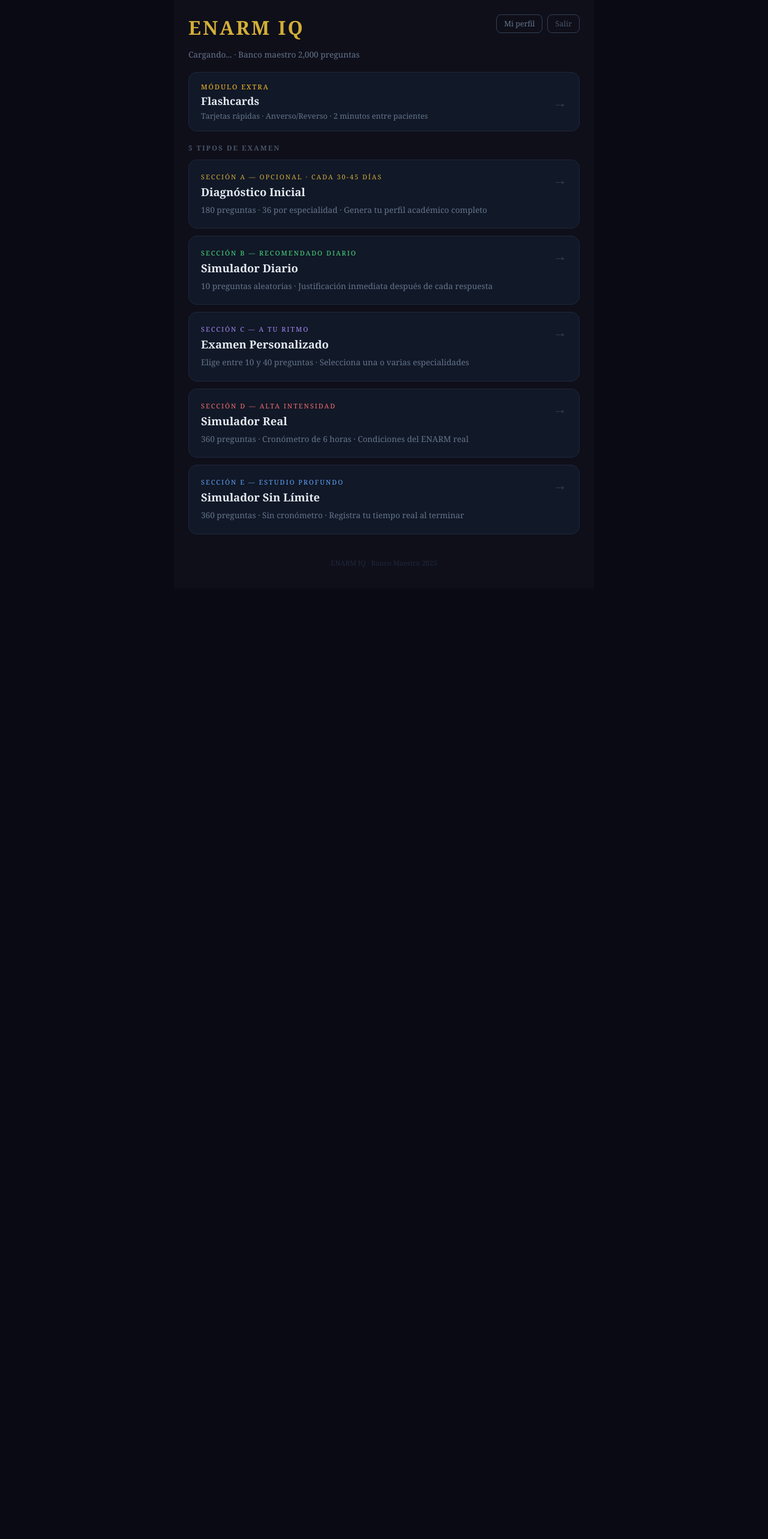
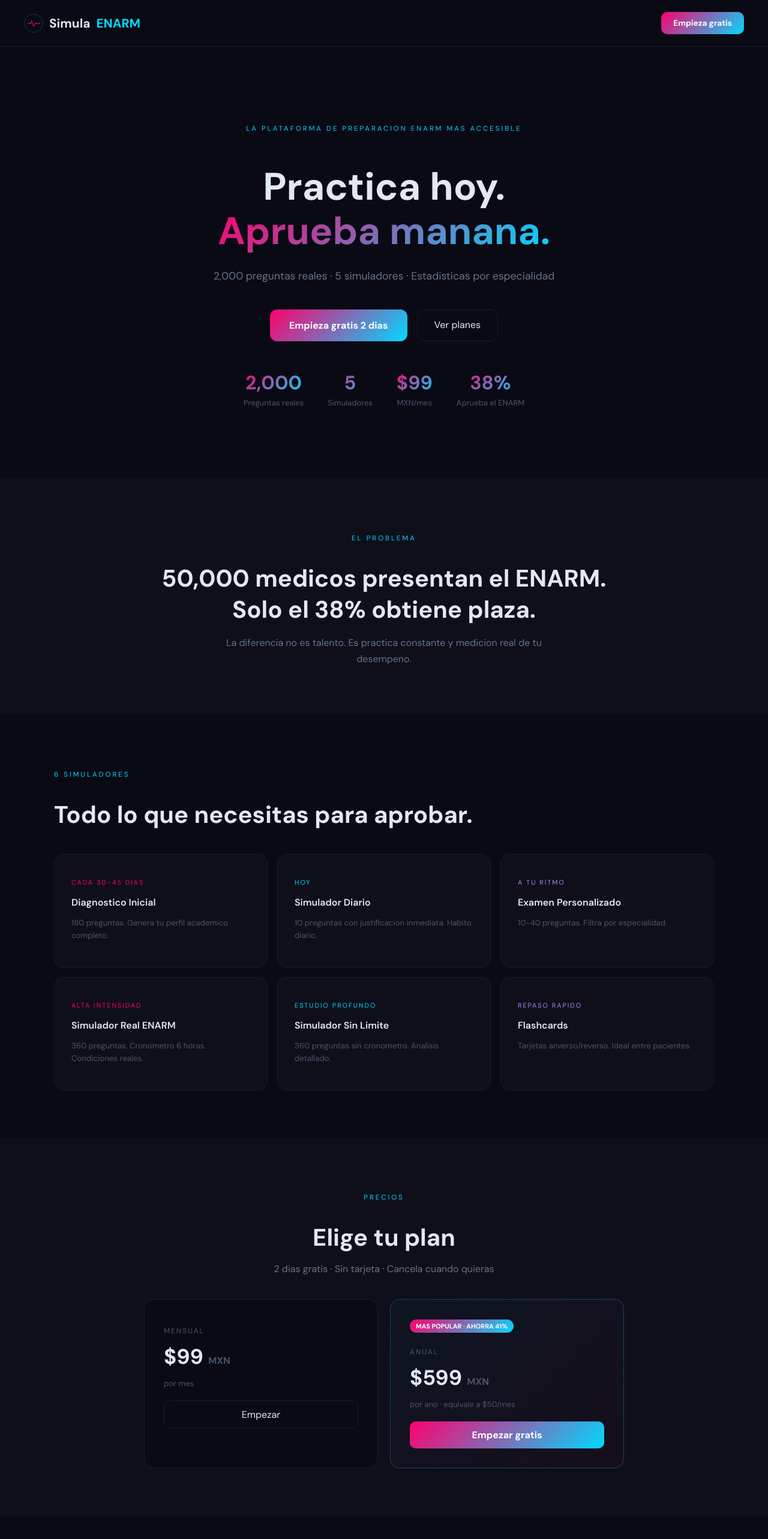
Before and after one commit to cmoraleswest/enarm-iq-pro, a Next.js app: page / in a window 1280 px wide. Shown: the top 2566 px of the page at 60% size. Before the commit the page ends 981 px from the top, so only its background shows below. Built offline with nearby package versions, Linux system fonts and the light colour scheme; no server answers.

Commit message:
feat: landing en raiz, dashboard en /home

```diff
--- a/app/page.tsx
+++ b/app/page.tsx
@@ -1,164 +1,110 @@
-'use client'
+import { cookies } from "next/headers"
+import { redirect } from "next/navigation"
 
-import { useState, useEffect } from 'react'
-import { useRouter } from 'next/navigation'
-import { TRIAL_MS } from '@/lib/constants'
-
-interface UserInfo {
-  uid:      string
-  email:    string
-  isPaid:   boolean
-  daysLeft: number
+export const metadata = {
+  title: "Simula ENARM — Practica hoy. Aprueba manana.",
+  description: "Preparate para el ENARM con 2,000 preguntas reales y 5 simuladores. Desde 99 MXN/mes.",
 }
 
-const EXAM_MODULES = [
-  {
-    id:       'diagnostico',
-    section:  'A',
-    title:    'Diagnóstico Inicial',
-    desc:     '180 preguntas · 36 por especialidad · Genera tu perfil académico completo',
-    color:    '#D4AF37',
-    href:     '/exams/diagnostico',
-    tag:      'OPCIONAL · CADA 30-45 DÍAS',
-  },
-  {
-    id:       'diario',
-    section:  'B',
-    title:    'Simulador Diario',
-    desc:     '10 preguntas aleatorias · Justificación inmediata después de cada respuesta',
-    color:    '#4ade80',
-    href:     '/exams/diario',
-    tag:      'RECOMENDADO DIARIO',
-  },
-  {
-    id:       'personalizado',
-    section:  'C',
-    title:    'Examen Personalizado',
-    desc:     'Elige entre 10 y 40 preguntas · Selecciona una o varias especialidades',
-    color:    '#a78bfa',
-    href:     '/exams/personalizado',
-    tag:      'A TU RITMO',
-  },
-  {
-    id:       'simulador_real',
-    section:  'D',
-    title:    'Simulador Real',
-    desc:     '360 preguntas · Cronómetro de 6 horas · Condiciones del ENARM real',
-    color:    '#f87171',
-    href:     '/exams/simulador-real',
-    tag:      'ALTA INTENSIDAD',
-  },
-  {
-    id:       'simulador_libre',
-    section:  'E',
-    title:    'Simulador Sin Límite',
-    desc:     '360 preguntas · Sin cronómetro · Registra tu tiempo real al terminar',
-    color:    '#60a5fa',
-    href:     '/exams/simulador-libre',
-    tag:      'ESTUDIO PROFUNDO',
-  },
-]
-
-export default function DashboardPage() {
-  const router = useRouter()
-  const [userInfo, setUserInfo]   = useState<UserInfo | null>(null)
-  const [loggingOut, setLoggingOut] = useState(false)
-
-  useEffect(() => {
-    try {
-      const raw = localStorage.getItem('enarm_user_info')
-      if (raw) setUserInfo(JSON.parse(raw) as UserInfo)
-    } catch { /* sin datos previos */ }
-  }, [])
-
-  const handleLogout = async () => {
-    setLoggingOut(true)
-    await fetch('/api/auth', { method: 'DELETE' })
-    localStorage.removeItem('enarm_user_info')
-    router.push('/login')
-    router.refresh()
+export default async function Root() {
+  const cookieStore = await cookies()
+  const session = cookieStore.get("enarm_sess")
+  if (session) redirect("/home")
+  return <Landing />
 }
 
-  const daysLeft  = userInfo?.daysLeft ?? 0
-  const isDemo    = !userInfo?.isPaid
-  const trialPct  = Math.max(0, Math.min(100, (daysLeft / (TRIAL_MS / 86400000)) * 100))
+function Landing() {
+  return (
+    <main style={{background:"#0a0a14",color:"#e2e8f0",fontFamily:"DM Sans,Arial,sans-serif",minHeight:"100vh"}}>
+      <nav style={{display:"flex",justifyContent:"space-between",alignItems:"center",padding:"20px 40px",borderBottom:"1px solid #1a1a2e",position:"sticky",top:0,background:"#0a0a14",zIndex:100}}>
+        <div style={{display:"flex",alignItems:"center",gap:10,fontSize:"1.3rem",fontWeight:700}}>
+          <svg width="32" height="32" viewBox="0 0 80 80"><circle cx="40" cy="40" r="38" fill="none" stroke="#00d9ff" strokeWidth="2" opacity="0.3"/><path d="M 15 40 L 28 40 L 32 28 L 40 52 L 48 40 L 65 40" fill="none" stroke="#ff006e" strokeWidth="2.5" strokeLinecap="round" strokeLinejoin="round"/><circle cx="28" cy="40" r="2.5" fill="#ff006e"/><circle cx="48" cy="40" r="2.5" fill="#ff006e"/><circle cx="65" cy="40" r="2.5" fill="#ff006e"/></svg>
+          Simula<span style={{color:"#00d9ff"}}>ENARM</span>
+        </div>
+        <a href="/register" style={{background:"linear-gradient(135deg,#ff006e,#00d9ff)",color:"#fff",border:"none",padding:"10px 20px",borderRadius:10,fontSize:"0.85rem",fontWeight:700,cursor:"pointer",textDecoration:"none"}}>Empieza gratis</a>
+      </nav>
 
-  return (
-    <main style={S.main}>
-      {/* Header */}
-      <div style={{ display: 'flex', justifyContent: 'space-between', alignItems: 'flex-start', marginBottom: 4 }}>
-        <h1 style={S.logo}>ENARM IQ</h1>
-        <div style={{ display: 'flex', gap: 8 }}>
-          <button onClick={() => router.push('/perfil')} style={S.btnGhost}>Mi perfil</button>
-          <button onClick={handleLogout} disabled={loggingOut} style={{ ...S.btnGhost, color: '#475569' }}>
-            {loggingOut ? '...' : 'Salir'}
-          </button>
+      <section style={{minHeight:"90vh",display:"flex",alignItems:"center",justifyContent:"center",padding:"80px 24px",textAlign:"center"}}>
+        <div style={{maxWidth:800}}>
+          <p style={{color:"#00d9ff",fontSize:"0.72rem",letterSpacing:3,marginBottom:16}}>LA PLATAFORMA DE PREPARACION ENARM MAS ACCESIBLE</p>
+          <h1 style={{fontSize:"clamp(2.5rem,6vw,4rem)",fontWeight:700,lineHeight:1.15,marginBottom:24}}>
+            Practica hoy.<br/>
+            <span style={{background:"linear-gradient(135deg,#ff006e,#00d9ff)",WebkitBackgroundClip:"text",WebkitTextFillColor:"transparent"}}>Aprueba manana.</span>
+          </h1>
+          <p style={{fontSize:"1.1rem",color:"#64748b",marginBottom:40,lineHeight:1.7}}>2,000 preguntas reales · 5 simuladores · Estadisticas por especialidad</p>
+          <div style={{display:"flex",gap:16,justifyContent:"center",flexWrap:"wrap",marginBottom:48}}>
+            <a href="/register" style={{background:"linear-gradient(135deg,#ff006e,#00d9ff)",color:"#fff",border:"none",padding:"16px 32px",borderRadius:12,fontSize:"1rem",fontWeight:700,cursor:"pointer",textDecoration:"none"}}>Empieza gratis 2 dias</a>
+            <a href="#precios" style={{background:"transparent",color:"#e2e8f0",border:"1px solid #1a1a2e",padding:"14px 28px",borderRadius:12,fontSize:"1rem",textDecoration:"none"}}>Ver planes</a>
+          </div>
+          <div style={{display:"flex",gap:40,justifyContent:"center",flexWrap:"wrap"}}>
+            {[["2,000","Preguntas reales"],["5","Simuladores"],["$99","MXN/mes"],["38%","Aprueba el ENARM"]].map(([n,l])=>(
+              <div key={l} style={{textAlign:"center"}}>
+                <div style={{fontSize:"2rem",fontWeight:700,background:"linear-gradient(135deg,#ff006e,#00d9ff)",WebkitBackgroundClip:"text",WebkitTextFillColor:"transparent"}}>{n}</div>
+                <div style={{color:"#475569",fontSize:"0.82rem",marginTop:4}}>{l}</div>
+              </div>
+            ))}
           </div>
         </div>
-      <p style={{ color: '#64748b', fontSize: '0.85rem', marginBottom: 20 }}>
-        {userInfo?.email ?? 'Cargando...'} · Banco maestro 2,000 preguntas
-      </p>
+      </section>
 
-      {/* Banner trial */}
-      {isDemo && userInfo && (
-        <div style={{ backgroundColor: '#0f172a', border: '1px solid #1e3a5f', borderRadius: 12, padding: '14px 18px', marginBottom: 24, display: 'flex', justifyContent: 'space-between', alignItems: 'center' }}>
-          <div>
-            <p style={{ color: '#60a5fa', fontSize: '0.72rem', letterSpacing: '1px', margin: '0 0 3px 0' }}>◉ PERÍODO DE PRUEBA</p>
-            <p style={{ color: '#94a3b8', fontSize: '0.85rem', margin: 0 }}>
-              {daysLeft <= 0 ? 'Tu prueba ha expirado' : `${daysLeft} día${daysLeft !== 1 ? 's' : ''} restante${daysLeft !== 1 ? 's' : ''}`}
-            </p>
+      <section style={{background:"#0f0f1a",padding:"80px 24px",textAlign:"center"}}>
+        <p style={{color:"#00d9ff",fontSize:"0.72rem",letterSpacing:3,marginBottom:12}}>EL PROBLEMA</p>
+        <h2 style={{fontSize:"clamp(1.8rem,4vw,2.5rem)",fontWeight:700,marginBottom:16}}>50,000 medicos presentan el ENARM.<br/>Solo el 38% obtiene plaza.</h2>
+        <p style={{color:"#64748b",maxWidth:600,margin:"0 auto",lineHeight:1.7}}>La diferencia no es talento. Es practica constante y medicion real de tu desempeno.</p>
+      </section>
+
+      <section style={{padding:"80px 24px"}}>
+        <div style={{maxWidth:1100,margin:"0 auto"}}>
+          <p style={{color:"#00d9ff",fontSize:"0.72rem",letterSpacing:3,marginBottom:12}}>6 SIMULADORES</p>
+          <h2 style={{fontSize:"clamp(1.8rem,4vw,2.5rem)",fontWeight:700,marginBottom:40}}>Todo lo que necesitas para aprobar.</h2>
+          <div style={{display:"grid",gridTemplateColumns:"repeat(auto-fit,minmax(300px,1fr))",gap:16}}>
+            {[["#ff006e","CADA 30-45 DIAS","Diagnostico Inicial","180 preguntas. Genera tu perfil academico completo."],["#00d9ff","HOY","Simulador Diario","10 preguntas con justificacion inmediata. Habito diario."],["#a78bfa","A TU RITMO","Examen Personalizado","10-40 preguntas. Filtra por especialidad."],["#ff006e","ALTA INTENSIDAD","Simulador Real ENARM","360 preguntas. Cronometro 6 horas. Condiciones reales."],["#00d9ff","ESTUDIO PROFUNDO","Simulador Sin Limite","360 preguntas sin cronometro. Analisis detallado."],["#a78bfa","REPASO RAPIDO","Flashcards","Tarjetas anverso/reverso. Ideal entre pacientes."]].map(([c,t,ti,d])=>(
+              <div key={ti as string} style={{background:"#0f0f1a",border:"1px solid #1a1a2e",borderRadius:16,padding:28}}>
+                <p style={{color:c as string,fontSize:"0.68rem",letterSpacing:2,marginBottom:8}}>{t}</p>
+                <h3 style={{fontSize:"1rem",fontWeight:600,marginBottom:8}}>{ti}</h3>
+                <p style={{color:"#475569",fontSize:"0.83rem",lineHeight:1.6}}>{d}</p>
               </div>
-          <div style={{ textAlign: 'right' }}>
-            <div style={{ color: '#3b82f6', fontSize: '1.6rem', fontWeight: 'bold', lineHeight: 1 }}>{daysLeft}</div>
-            <div style={{ color: '#475569', fontSize: '0.65rem' }}>días</div>
+            ))}
           </div>
         </div>
-      )}
+      </section>
 
-      {/* Flashcards rápidas */}
-      <div style={{ backgroundColor: '#111827', borderRadius: 14, padding: '16px 20px', marginBottom: 16, border: '1px solid #1e293b', display: 'flex', justifyContent: 'space-between', alignItems: 'center', cursor: 'pointer' }}
-        onClick={() => router.push('/flashcards')}>
-        <div>
-          <p style={{ color: '#fbbf24', fontSize: '0.7rem', letterSpacing: '2px', margin: '0 0 4px 0' }}>MÓDULO EXTRA</p>
-          <h3 style={{ color: '#e2e8f0', margin: 0, fontSize: '1.1rem' }}>Flashcards</h3>
-          <p style={{ color: '#64748b', fontSize: '0.8rem', margin: '4px 0 0 0' }}>Tarjetas rápidas · Anverso/Reverso · 2 minutos entre pacientes</p>
+      <section id="precios" style={{background:"#0f0f1a",padding:"80px 24px",textAlign:"center"}}>
+        <p style={{color:"#00d9ff",fontSize:"0.72rem",letterSpacing:3,marginBottom:12}}>PRECIOS</p>
+        <h2 style={{fontSize:"clamp(1.8rem,4vw,2.5rem)",fontWeight:700,marginBottom:8}}>Elige tu plan</h2>
+        <p style={{color:"#64748b",marginBottom:40}}>2 dias gratis · Sin tarjeta · Cancela cuando quieras</p>
+        <div style={{display:"grid",gridTemplateColumns:"repeat(auto-fit,minmax(280px,1fr))",gap:20,maxWidth:800,margin:"0 auto"}}>
+          <div style={{background:"#0a0a14",border:"1px solid #1a1a2e",borderRadius:16,padding:32,textAlign:"left"}}>
+            <p style={{color:"#475569",fontSize:"0.75rem",letterSpacing:2}}>MENSUAL</p>
+            <div style={{fontSize:"2.2rem",fontWeight:700,margin:"8px 0 4px"}}>$99 <span style={{fontSize:"1rem",color:"#475569"}}>MXN</span></div>
+            <p style={{color:"#475569",fontSize:"0.82rem",marginBottom:20}}>por mes</p>
+            <a href="/register" style={{display:"block",textAlign:"center",border:"1px solid #1a1a2e",color:"#e2e8f0",padding:"12px",borderRadius:10,textDecoration:"none"}}>Empezar</a>
           </div>
-        <span style={{ color: '#334155', fontSize: '1.5rem' }}>→</span>
+          <div style={{background:"linear-gradient(135deg,#00d9ff08,#ff006e08)",border:"1px solid #00d9ff44",borderRadius:16,padding:32,textAlign:"left"}}>
+            <span style={{background:"linear-gradient(135deg,#ff006e,#00d9ff)",color:"#fff",fontSize:"0.68rem",fontWeight:700,padding:"4px 10px",borderRadius:20,display:"inline-block",marginBottom:12}}>MAS POPULAR · AHORRA 41%</span>
+            <p style={{color:"#475569",fontSize:"0.75rem",letterSpacing:2}}>ANUAL</p>
+            <div style={{fontSize:"2.2rem",fontWeight:700,margin:"8px 0 4px"}}>$599 <span style={{fontSize:"1rem",color:"#475569"}}>MXN</span></div>
+            <p style={{color:"#475569",fontSize:"0.82rem",marginBottom:20}}>por ano · equivale a $50/mes</p>
+            <a href="/register" style={{display:"block",textAlign:"center",background:"linear-gradient(135deg,#ff006e,#00d9ff)",color:"#fff",padding:"12px",borderRadius:10,textDecoration:"none",fontWeight:700}}>Empezar gratis</a>
           </div>
+        </div>
+      </section>
 
-      {/* Módulos de examen */}
-      <h2 style={{ color: '#475569', fontSize: '0.72rem', letterSpacing: '2px', margin: '20px 0 12px 0' }}>5 TIPOS DE EXAMEN</h2>
+      <section style={{padding:"80px 24px",textAlign:"center"}}>
+        <p style={{color:"#00d9ff",fontSize:"0.72rem",letterSpacing:3,marginBottom:12}}>EMPIEZA HOY</p>
+        <h2 style={{fontSize:"clamp(1.8rem,4vw,2.5rem)",fontWeight:700,marginBottom:16}}>2 dias gratis. Sin tarjeta.</h2>
+        <a href="/register" style={{display:"inline-block",background:"linear-gradient(135deg,#ff006e,#00d9ff)",color:"#fff",padding:"18px 40px",borderRadius:12,fontSize:"1.1rem",fontWeight:700,textDecoration:"none"}}>Crear cuenta gratis</a>
+      </section>
 
-      <div style={{ display: 'flex', flexDirection: 'column', gap: 12 }}>
-        {EXAM_MODULES.map(m => (
-          <button
-            key={m.id}
-            onClick={() => router.push(m.href)}
-            style={{ display: 'block', width: '100%', textAlign: 'left', backgroundColor: '#111827', border: '1px solid #1e293b', borderRadius: 14, padding: 20, cursor: 'pointer', transition: 'border-color 0.2s', fontFamily: 'Georgia, serif' }}
-            onMouseEnter={e => (e.currentTarget.style.borderColor = m.color)}
-            onMouseLeave={e => (e.currentTarget.style.borderColor = '#1e293b')}
-          >
-            <div style={{ display: 'flex', justifyContent: 'space-between', alignItems: 'flex-start', marginBottom: 8 }}>
-              <div>
-                <p style={{ color: m.color, fontSize: '0.68rem', letterSpacing: '2px', margin: '0 0 5px 0' }}>SECCIÓN {m.section} — {m.tag}</p>
-                <h3 style={{ color: '#e2e8f0', fontSize: '1.15rem', margin: 0, fontWeight: 'bold' }}>{m.title}</h3>
-              </div>
-              <span style={{ color: '#334155', fontSize: '1.5rem', lineHeight: 1, flexShrink: 0 }}>→</span>
-            </div>
-            <p style={{ color: '#64748b', fontSize: '0.85rem', margin: 0, lineHeight: '1.5' }}>{m.desc}</p>
-          </button>
+      <footer style={{borderTop:"1px solid #1a1a2e",padding:"40px 24px",textAlign:"center"}}>
+        <div style={{display:"flex",gap:20,justifyContent:"center",flexWrap:"wrap",marginBottom:12}}>
+          {[["Terminos","/terminos"],["Privacidad","/privacidad"],["Aviso de Privacidad","/aviso-privacidad"],["Acceso a la app","/login"],["contacto@simulaenarm.com","mailto:contacto@simulaenarm.com"]].map(([l,h])=>(
+            <a key={h as string} href={h as string} style={{color:"#334155",fontSize:"0.78rem",textDecoration:"none"}}>{l}</a>
           ))}
         </div>
-
-      <p style={{ color: '#1e293b', fontSize: '0.72rem', textAlign: 'center', marginTop: 40 }}>
-        ENARM IQ · Banco Maestro 2025
-      </p>
+        <p style={{color:"#334155",fontSize:"0.78rem",marginBottom:8}}>2026 SimulaENARM. Todos los derechos reservados. Cuernavaca, Morelos, Mexico</p>
+        <p style={{color:"#1e293b",fontSize:"0.7rem",maxWidth:680,margin:"0 auto",lineHeight:1.6}}>Simula ENARM es una plataforma educativa independiente. No esta afiliada a la CIFRHS ni a la Secretaria de Salud. El termino ENARM es meramente descriptivo. Pagos procesados por Stripe. SimulaENARM marca en tramite ante el IMPI.</p>
+      </footer>
     </main>
   )
 }
-
-const S: Record<string, React.CSSProperties> = {
-  main:     { padding: 24, fontFamily: 'Georgia, serif', maxWidth: 700, margin: '0 auto', backgroundColor: '#0f0f1a', minHeight: '100vh', color: '#e2e8f0' },
-  logo:     { color: '#D4AF37', fontSize: '2rem', margin: 0, letterSpacing: 3 },
-  btnGhost: { backgroundColor: 'transparent', border: '1px solid #334155', color: '#64748b', padding: '6px 12px', borderRadius: 8, cursor: 'pointer', fontSize: '0.78rem', fontFamily: 'Georgia, serif' },
-}
```
Also changed, not shown: app/home/page.tsx (+159 -5 lines). Lines whose indentation alone changed are shown as unchanged.
